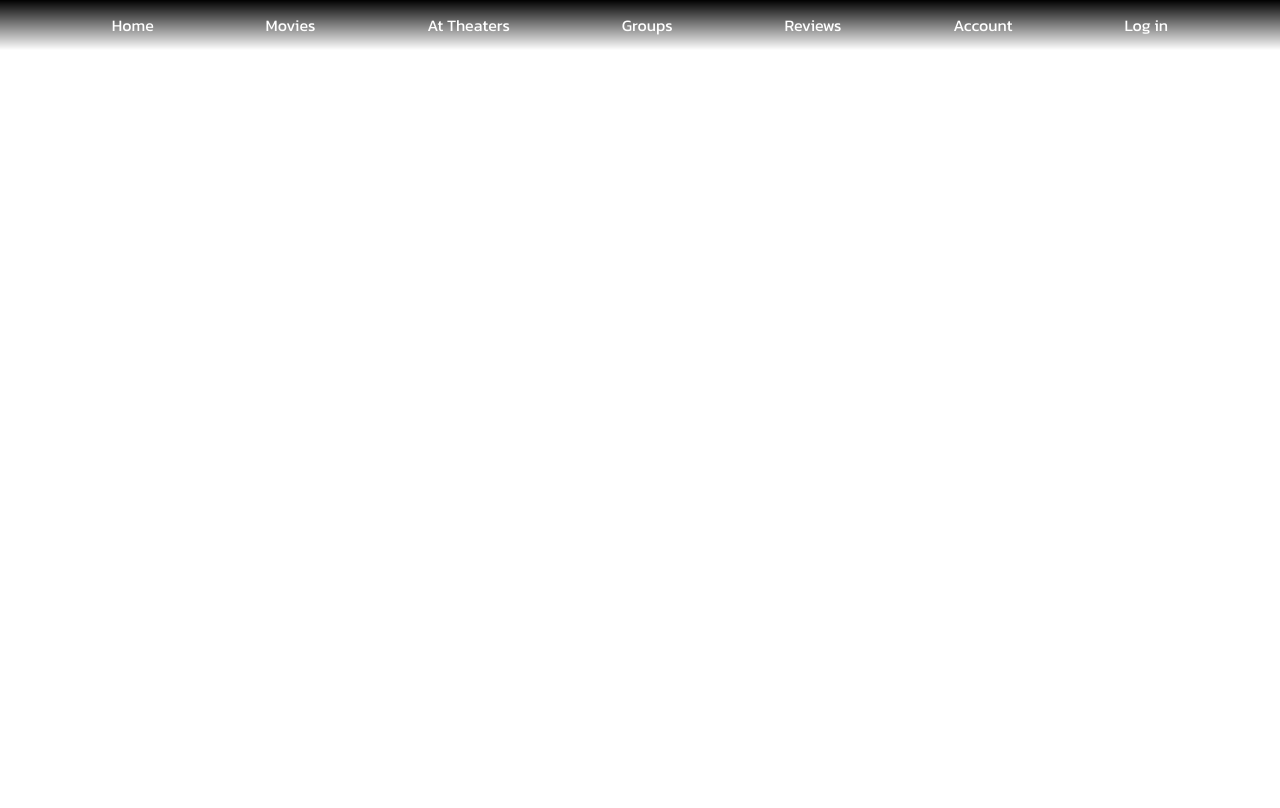
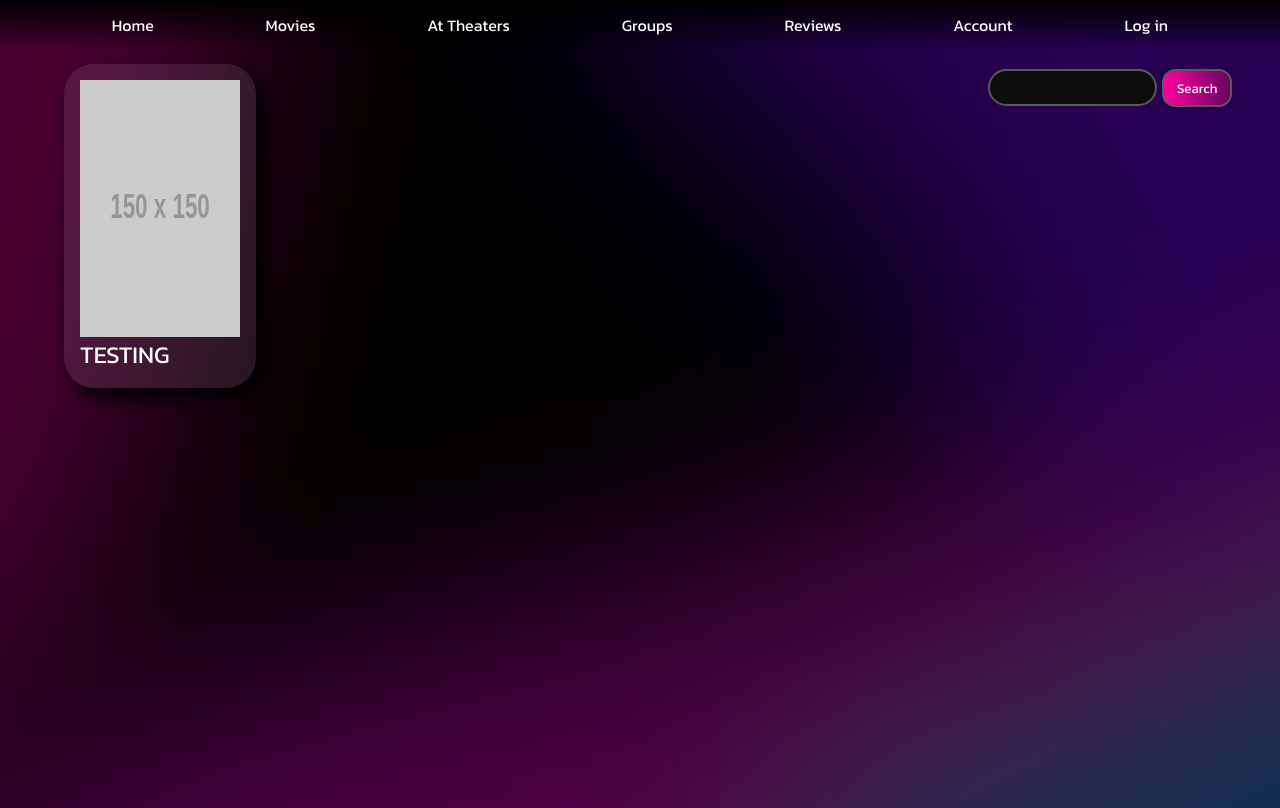
Before and after one commit to TVTKMO22-WP-GROUP-2/webdev-project, a React (Vite) app in the folder frontend/: page /movies in a window 1280 px wide. Built offline with nearby package versions, Linux system fonts and the light colour scheme.

Commit message:
movies page start

```diff
--- /dev/null
+++ b/frontend/src/components/Card.jsx
@@ -0,0 +1,10 @@
+function Card(){
+    return(
+        <div className="card">
+            <img src="https://via.placeholder.com/150"/>
+            <h2>TESTING</h2>
+        </div>
+    );
+}
+
+export default Card
--- a/frontend/src/index.css
+++ b/frontend/src/index.css
@@ -32,6 +32,23 @@ header {
   justify-content: space-evenly;
   align-items: center;
   list-style: none;
+}
+/* Card */
+.card {
+  background-color: black;
+  height: 36.5vh;
+  width: 10em;
+  display: flex;
+  flex-direction: column;
+  padding: 1em;
+
+  background-color: hsla(0, 0%, 100%, 0.089);
+  border: none;
+  border-radius: 30px;
+  box-shadow: 10px 10px 20px hsl(0, 0%, 0%);
+}
+.card img {
+  height: 300px;
 }
 
 /*               -----PAGES-----               */
@@ -237,3 +254,64 @@ header {
   max-width: 200px;
   height: auto;
 }
+
+/* MOVIES PAGE */
+
+.moviesPageContainer {
+  display: flex;
+  height: 93vh;
+  padding-top: 4em;
+  padding-left: 4em;
+
+  background-image: url("/gradient-bg6.png");
+  background-size: cover;
+  background-repeat: no-repeat;
+}
+.searchBar {
+  position: fixed;
+  right: 3em;
+  display: flex;
+  align-items: center;
+}
+.searchBar input {
+  width: 60%;
+  height: 0.5em;
+
+  padding: 1em;
+
+  background-color: hsl(0, 0%, 5%);
+  border: 2px solid hsl(0, 0%, 35%);
+  color: white;
+  border-radius: 20px;
+  margin: 5px;
+}
+.searchBar button {
+  width: 30%;
+  height: 38px;
+
+  transition: 0.5s;
+  background-size: 200% auto;
+  color: white;
+
+  border: 2px solid hsl(0, 0%, 35%);
+  border-radius: 1em;
+
+  background-image: linear-gradient(
+    to right,
+    hsl(323, 100%, 50%) 0%,
+    hsl(301, 92%, 20%) 51%,
+    hsl(323, 100%, 50%) 100%
+  );
+}
+.searchBar button:active {
+  background-image: linear-gradient(
+    to right,
+    hsl(323, 100%, 40%) 0%,
+    hsl(301, 92%, 10%) 51%,
+    hsl(323, 100%, 40%) 100%
+  );
+}
+.searchBar button:hover {
+  background-position: right center;
+  text-decoration: none;
+}
--- a/frontend/src/pages/Movies.jsx
+++ b/frontend/src/pages/Movies.jsx
@@ -1,10 +1,15 @@
 import "../index.css";
+import Card from "../components/Card";
 
 function Movies() {
   return (
-    <>
-      <h1>MOVIES PAGE</h1>
-    </>
+    <div className="moviesPageContainer">
+      <div className="searchBar">
+        <input type="text" />
+        <button>Search</button>
+      </div>
+      <Card></Card>
+    </div>
   );
 }
 export default Movies;
```
